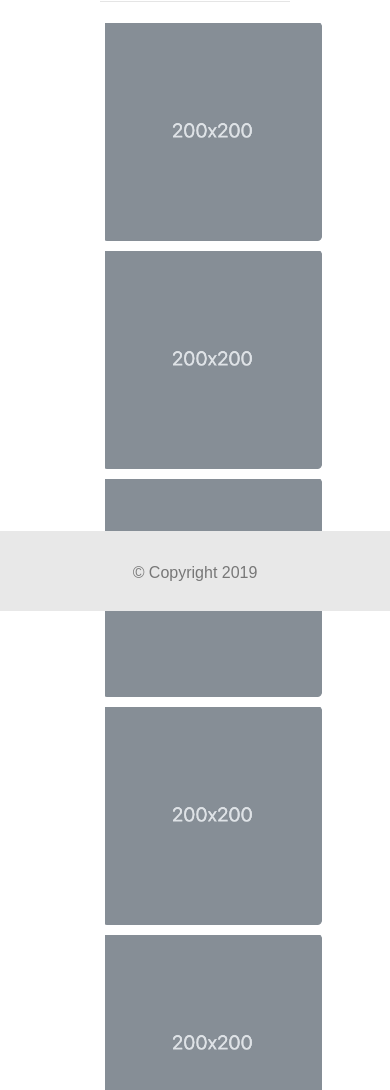
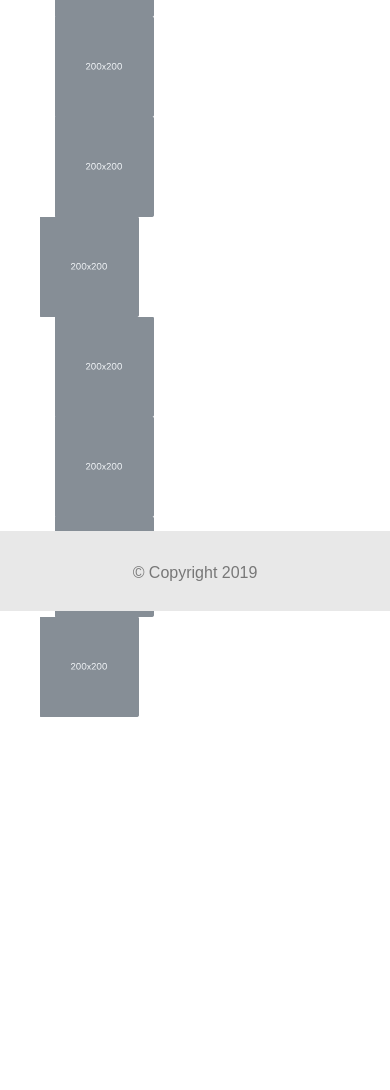
Before and after one commit to brittanymorrisdesign/Homework-2, a plain HTML site: page portfolio.html in a window 390 px wide. Shown: the part 233-1323 px from the top of the page. After the commit the page ends 1010 px from the top, so only its background shows below. Drawn offline with nearby package versions, Linux system fonts and the light colour scheme.

Commit message:
Responsive portfolio grid

```diff
--- a/assets/css/portfolio.css
+++ b/assets/css/portfolio.css
@@ -3,17 +3,15 @@
   box-sizing: border-box;
 }
 
-.container-fluid {
-padding-left: 900px;
+.col-sm-3 {
+
+  align-content: center;
 }
 
-div.gallery {
-  margin: 5px;
-  float: left;
-  width: 219px;
+.row {
+padding: 0px 0px 30px;
 }
 
-div.gallery img {
-  width: 100%;
-  height: auto;
-}
+.row-2 {
+  padding: 0px 0px 30px;
+  }
--- a/portfolio.html
+++ b/portfolio.html
@@ -40,66 +40,55 @@
 
   <div class="container-fluid">
     <div class="row">
-      <div class="col-md-11">
 
 
-        <h2 style=" font-family: 'Franklin Gothic Medium', 'Arial Narrow', Arial, sans-serif; columns: #777777;">Portfolio</h2>
-        <hr size="1.5px">
 
-        <div class="gallery">
+
+      <div class="container-fluid-2">
+        <div class="row">
+
+          <div class="col-sm-3">
             <a target="_blank" href="./assets/imagesimage.jpg">
               <img src="./assets/images/image.jpg" alt="Hang Man" width="100" height="100">
             </a>
           </div>
-
-        <div class="gallery">
-          <a target="_blank" href="./assets/images/image.jpg">
-            <img src="./assets/images/image.jpg" alt="RPG Game" width="100" height="100">
+          <div class="col-sm-3">
+            <a target="_blank" href="./assets/imagesimage.jpg">
+              <img src="./assets/images/image.jpg" alt="Hang Man" width="100" height="100">
             </a>
           </div>
-
-        <div class="gallery">
-          <a target="_blank" href="./assets/images/image.jpg">
-            <img src="./assets/images/image.jpg" alt="Trivia Game" width="100" height="100">
+          <div class="col-sm-3">
+            <a target="_blank" href="./assets/imagesimage.jpg">
+              <img src="./assets/images/image.jpg" alt="Hang Man" width="100" height="100">
             </a>
           </div>
-
-        <div class="gallery">
-          <a target="_blank" href="./assets/images/image.jpg">
-            <img src="./assets/images/image.jpg" alt="Rutgers Info Widget" width="100" height="100">
+          <a target="_blank" href="./assets/imagesimage.jpg">
+            <img src="./assets/images/image.jpg" alt="Hang Man" width="100" height="100">
+            <div class="col-sm-3">
+                <a target="_blank" href="./assets/imagesimage.jpg">
+                  <img src="./assets/images/image.jpg" alt="Hang Man" width="100" height="100">
                 </a>
               </div>
-
-        <div class="gallery">
-          <a target="_blank" href="./assets/images/image.jpg">
-            <img src="./assets/images/image.jpg" alt="Rock Paper Scissors" width="100" height="100">
+              <div class="col-sm-3">
+                <a target="_blank" href="./assets/imagesimage.jpg">
+                  <img src="./assets/images/image.jpg" alt="Hang Man" width="100" height="100">
                 </a>
               </div>
-
-        <div class="gallery">
-          <a target="_blank" href="./assets/images/image.jpg">
-            <img src="./assets/images/image.jpg" alt="Trivia Game 2" width="100" height="100">
+              <div class="col-sm-3">
+                <a target="_blank" href="./assets/imagesimage.jpg">
+                  <img src="./assets/images/image.jpg" alt="Hang Man" width="100" height="100">
                 </a>
               </div>
-
-        <div class="gallery">
-          <a target="_blank" href="./assets/images/image.jpg">
-            <img src="./assets/images/image.jpg" alt="Rpg Game 2" width="100" height="100">
-          </a>
-        </div>
-
-        <div class="gallery">
-          <a target="_blank" href="./assets/images/image.jpg">
-            <img src="./assets/images/image.jpg" alt="Trivia Game 3" width="100" height="100">
+              <a target="_blank" href="./assets/imagesimage.jpg">
+                <img src="./assets/images/image.jpg" alt="Hang Man" width="100" height="100">
           </a>
         </div>
       </div>
     </div>
-  </div>
 
-  </div>
 
-  </div>
+
+
 
 
 
```
Lines whose indentation alone changed are shown as unchanged.
